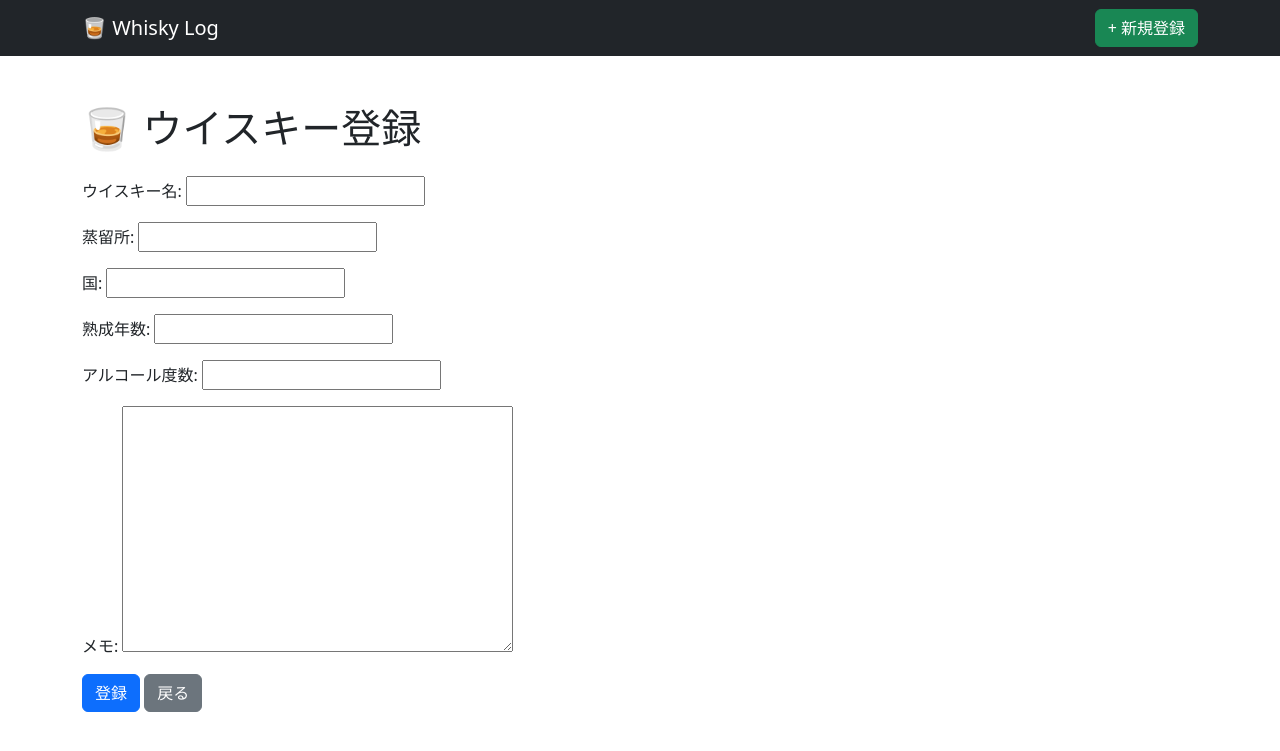
After one commit to motokiyamaguchi1026-dev/whisky-log, a Django app: page /whiskies/create/ in a window 1280 px wide. The commit adds this page. Shown: the top 751 px of the page. Run offline with Django 5.2, Linux system fonts and the light colour scheme.

Commit message:
ウイスキー登録機能を追加し、フォームとビューを実装

```diff
--- /dev/null
+++ b/whiskies/forms.py
@@ -0,0 +1,25 @@
+from django import forms
+from .models import Whisky
+
+
+class WhiskyForm(forms.ModelForm):
+
+    class Meta:
+        model = Whisky
+        fields = [
+            "name",
+            "distillery",
+            "country",
+            "age",
+            "abv",
+            "memo",
+        ]
+
+        labels = {
+            "name": "ウイスキー名",
+            "distillery": "蒸留所",
+            "country": "国",
+            "age": "熟成年数",
+            "abv": "アルコール度数",
+            "memo": "メモ",
+        }
--- a/whiskies/models.py
+++ b/whiskies/models.py
@@ -5,11 +5,15 @@ from django.contrib.auth.models import User
 class Whisky(models.Model):
     user = models.ForeignKey(
         User,
-        on_delete=models.CASCADE
+        on_delete=models.CASCADE,
+        null=True,
+        blank=True
     )
 
     name = models.CharField(max_length=100)
+
     distillery = models.CharField(max_length=100)
+
     country = models.CharField(max_length=50)
 
     age = models.IntegerField(
--- a/whiskies/templates/base.html
+++ b/whiskies/templates/base.html
@@ -20,6 +20,16 @@
             🥃 Whisky Log
         </a>
 
+        <div class="ms-auto">
+
+            <a href="{% url 'whisky_create' %}" class="btn btn-success">
+
+                + 新規登録
+
+            </a>
+
+        </div>
+
     </div>
 
 </nav>
--- /dev/null
+++ b/whiskies/templates/whiskies/whisky_form.html
@@ -0,0 +1,27 @@
+{% extends "base.html" %}
+
+{% block title %}
+ウイスキー登録
+{% endblock %}
+
+{% block content %}
+
+<h1 class="mb-4">🥃 ウイスキー登録</h1>
+
+<form method="post">
+
+    {% csrf_token %}
+
+    {{ form.as_p }}
+
+    <button type="submit" class="btn btn-primary">
+        登録
+    </button>
+
+    <a href="{% url 'whisky_list' %}" class="btn btn-secondary">
+        戻る
+    </a>
+
+</form>
+
+{% endblock %}
--- a/whiskies/urls.py
+++ b/whiskies/urls.py
@@ -2,5 +2,6 @@ from django.urls import path
 from . import views
 
 urlpatterns = [
-    path('', views.whisky_list, name='whisky_list'),
+    path("", views.whisky_list, name="whisky_list"),
+    path("create/", views.whisky_create, name="whisky_create"),
 ]
--- a/whiskies/views.py
+++ b/whiskies/views.py
@@ -1,8 +1,6 @@
-from django.shortcuts import render
-
-# Create your views here.
-from django.shortcuts import render
+from django.shortcuts import render, redirect
 from .models import Whisky
+from .forms import WhiskyForm
 
 
 def whisky_list(request):
@@ -10,6 +8,24 @@ def whisky_list(request):
 
     return render(
         request,
-        'whiskies/whisky_list.html',
-        {'whiskies': whiskies}
+        "whiskies/whisky_list.html",
+        {"whiskies": whiskies}
     )
+
+
+def whisky_create(request):
+    if request.method == "POST":
+        form = WhiskyForm(request.POST)
+
+        if form.is_valid():
+            form.save()
+            return redirect("whisky_list")
+
+    else:
+        form = WhiskyForm()
+
+    return render(
+        request,
+        "whiskies/whisky_form.html",
+        {"form": form}
+    )
```
Also changed, not shown: db.sqlite3, whiskies/migrations/0002_alter_whisky_user_review.py (added).
